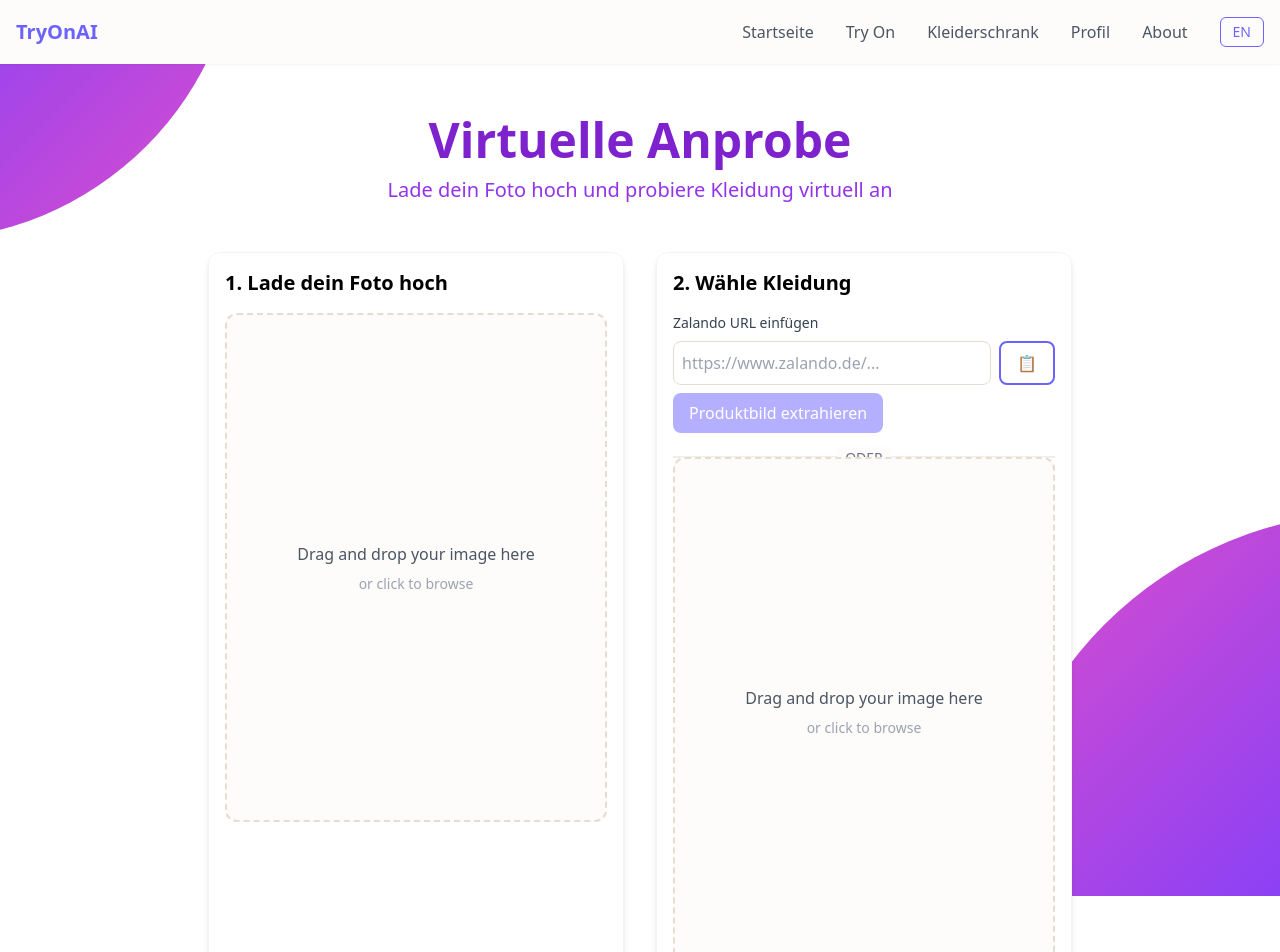
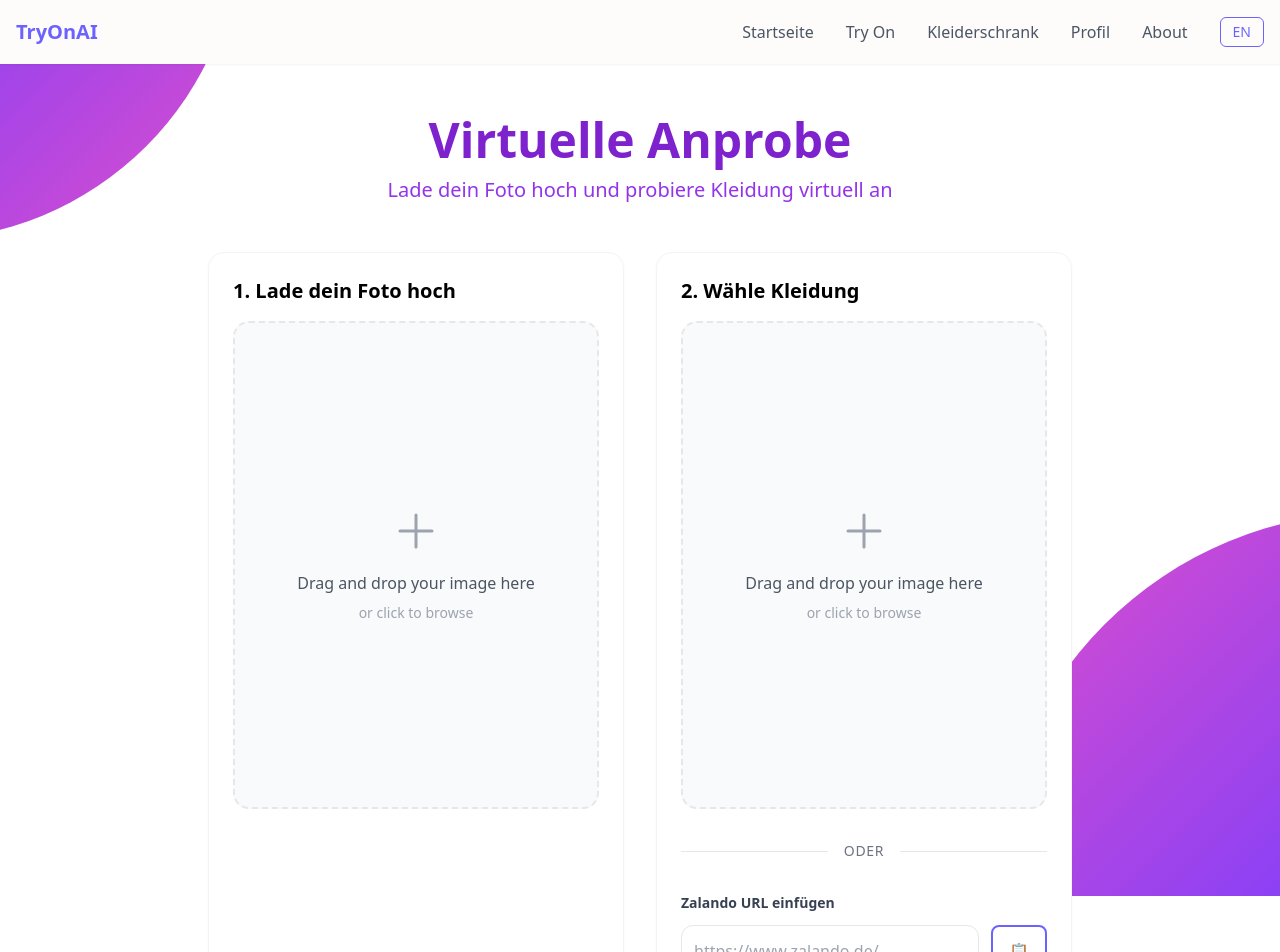
Before and after one commit to Kirschdieb/TryOnAI, a React (Vite) app: page /try-on in a window 1280 px wide. Shown: the top 952 px of the page. Built offline with nearby package versions, Linux system fonts and the light colour scheme.

Commit message:
Optimierung UI

```diff
--- a/src/components/pages/HomeUpload.jsx
+++ b/src/components/pages/HomeUpload.jsx
@@ -216,12 +216,43 @@ export default function HomeUpload() {
         <Card>
           <h2 className="text-xl font-semibold mb-4">{t('home.chooseClothing')}</h2>
 
-          {/* Zalando URL Input */}
-          <div className="mb-6">
-            <label className="block text-sm font-medium text-gray-700 mb-2">
+          {/* Single clothing image box - FIRST */}
+          <div className="relative aspect-[3/4] mb-6">
+            <DropZone
+              onFileSelect={(file) => {
+                setClothPhotoFile(file);
+                // Zalando URL zurücksetzen wenn File hochgeladen wird
+                setLocalZalandoUrl('');
+                setHomeZalandoUrl('');
+              }}
+              className="w-full h-full"
+            />
+            {localClothPhotoUrl && (
+              <div className="absolute inset-0 pointer-events-none rounded-2xl overflow-hidden">
+                <img
+                  src={localClothPhotoUrl}
+                  alt="Clothing preview"
+                  className="w-full h-full object-cover"
+                />
+              </div>
+            )}
+          </div>
+
+          <div className="relative my-8">
+            <div className="absolute inset-0 flex items-center">
+              <div className="w-full border-t border-gray-200"></div>
+            </div>
+            <div className="relative flex justify-center">
+              <span className="bg-white px-4 text-sm font-medium text-gray-500 uppercase tracking-wider">{t('home.or')}</span>
+            </div>
+          </div>
+
+          {/* Zalando URL Input - AFTER ODER */}
+          <div>
+            <label className="block text-sm font-semibold text-gray-700 mb-3">
               {t('home.pasteZalandoUrl')}
             </label>
-            <div className="flex gap-2">
+            <div className="flex gap-3">
               <input
                 type="url"
                 value={localZalandoUrl}
@@ -232,13 +263,14 @@ export default function HomeUpload() {
                 }}
                 pattern="https://www.zalando."
                 placeholder={t('home.zalandoPlaceholder')}
-                className="w-full p-2 border border-cream-300 rounded-lg focus:outline-none focus:ring-2 focus:ring-lavender"
+                className="flex-1 p-3 border border-gray-200 rounded-xl focus:outline-none focus:ring-2 focus:ring-purple-500 focus:border-transparent transition-all duration-200"
               />
               <Button
                 type="button"
                 variant="outline"
                 onClick={handlePasteFromClipboard}
                 title="Aus Zwischenablage einfügen"
+                className="px-4 py-3 border-gray-200 hover:border-purple-300 hover:bg-purple-50"
               >
                 📋
               </Button>
@@ -246,54 +278,21 @@ export default function HomeUpload() {
             <Button
               onClick={extractZalandoImage}
               disabled={!localZalandoUrl || isExtracting}
-              className="mt-2"
+              className="mt-3 w-full bg-purple-600 hover:bg-purple-700 text-white font-medium py-3 rounded-xl transition-all duration-200"
             >
               {isExtracting ? t('home.extracting') : t('home.extractImage')}
             </Button>
-            {extractError && <p className="text-sm text-red-600 mt-1">{extractError}</p>}
-          </div>
-
-          <div className="relative">
-            <div className="absolute inset-x-0 top-1/2 -translate-y-1/2">
-              <div className="border-t border-cream-300"></div>
-              <div className="absolute inset-0 flex items-center justify-center">
-                <span className="bg-cream-100 px-2 text-sm text-gray-500">{t('home.or')}</span>
-              </div>
-            </div>
-          </div>
-
-          {/* Direct Upload */}
-          <div className="mt-6">
-            <div className="relative aspect-[3/4] mb-4">
-              <DropZone
-                onFileSelect={(file) => {
-                  setClothPhotoFile(file);
-                  // Zalando URL zurücksetzen wenn File hochgeladen wird
-                  setLocalZalandoUrl('');
-                  setHomeZalandoUrl('');
-                }}
-                className="w-full h-full"
-              />
-              {localClothPhotoUrl && ( // Use localClothPhotoUrl for condition
-                <div className="absolute inset-0 pointer-events-none">
-                  <img
-                    src={localClothPhotoUrl} // Use localClothPhotoUrl for src
-                    alt="Preview"
-                    className="w-full h-full object-cover rounded-lg"
-                  />
-                </div>
-              )}
-            </div>
+            {extractError && <p className="text-sm text-red-500 mt-2 font-medium">{extractError}</p>}
           </div>
         </Card>
       </div>
 
       {/* Try On Button */}
-      <div className="mt-8 text-center">
+      <div className="mt-12 text-center">
         <Button
           onClick={handleTryOn}
           disabled={!isValid}
-          className="w-full md:w-auto"
+          className="w-full md:w-auto px-8 py-4 text-lg font-semibold bg-gradient-to-r from-purple-600 to-pink-600 hover:from-purple-700 hover:to-pink-700 text-white rounded-2xl shadow-lg hover:shadow-xl transition-all duration-300 disabled:opacity-50 disabled:cursor-not-allowed"
         >
           {t('home.tryOn')}
         </Button>
--- a/src/components/ui/Card.jsx
+++ b/src/components/ui/Card.jsx
@@ -1,6 +1,6 @@
 export default function Card({ children, onClick, className = '' }) {
-  const baseClasses = 'bg-white rounded-xl shadow-md p-4 transition-all duration-200 border border-gray-100';
-  const interactiveClasses = onClick ? 'cursor-pointer hover:translate-y-[-4px] hover:shadow-lg' : '';
+  const baseClasses = 'bg-white rounded-2xl shadow-sm border border-gray-100 p-6 transition-all duration-300 hover:shadow-lg';
+  const interactiveClasses = onClick ? 'cursor-pointer hover:translate-y-[-2px] hover:border-purple-200' : '';
 
   return (
     <div
--- a/src/components/ui/DropZone.jsx
+++ b/src/components/ui/DropZone.jsx
@@ -21,10 +21,10 @@ export default function DropZone({ onFileSelect, className = '' }) {
       onDrop={handleDrop}
       onDragOver={handleDragOver}
       className={`
-        relative border-2 border-dashed border-cream-300 rounded-xl p-6
+        relative border-2 border-dashed border-gray-200 rounded-2xl p-8
         flex flex-col items-center justify-center gap-4
-        transition-all duration-200 hover:scale-105 hover:shadow-xl
-        cursor-pointer bg-cream-100
+        transition-all duration-300 hover:border-purple-300 hover:bg-purple-50
+        cursor-pointer bg-gray-50
         ${className}
       `}
     >
@@ -35,7 +35,12 @@ export default function DropZone({ onFileSelect, className = '' }) {
         className="absolute inset-0 w-full h-full opacity-0 cursor-pointer"
       />
       <div className="text-center">
-        <p className="text-gray-600 mb-2">Drag and drop your image here</p>
+        <div className="w-12 h-12 mx-auto mb-4 text-gray-400">
+          <svg fill="none" stroke="currentColor" viewBox="0 0 24 24">
+            <path strokeLinecap="round" strokeLinejoin="round" strokeWidth={1.5} d="M12 4v16m8-8H4" />
+          </svg>
+        </div>
+        <p className="text-gray-600 font-medium mb-2">Drag and drop your image here</p>
         <p className="text-sm text-gray-400">or click to browse</p>
       </div>
     </div>
```
